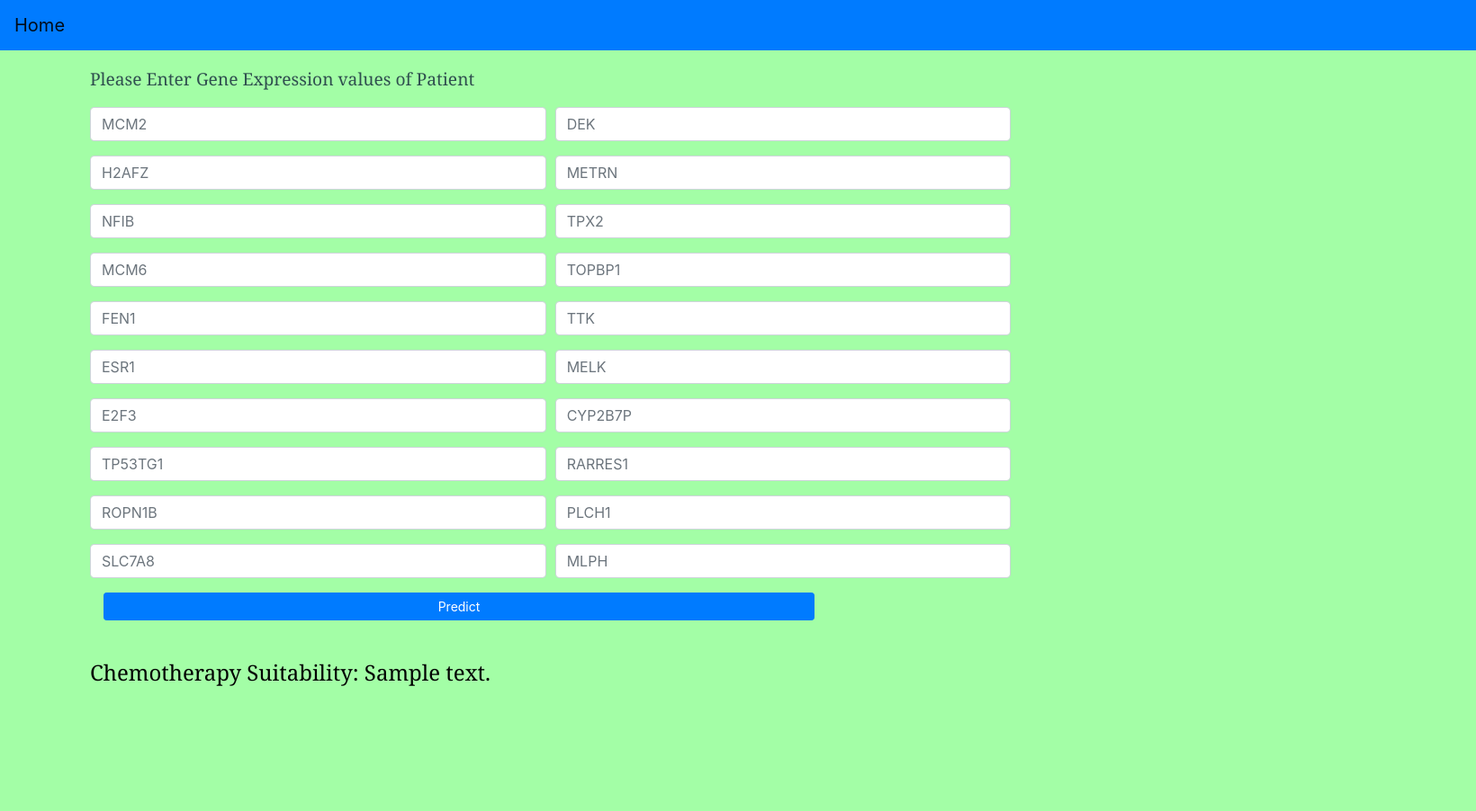
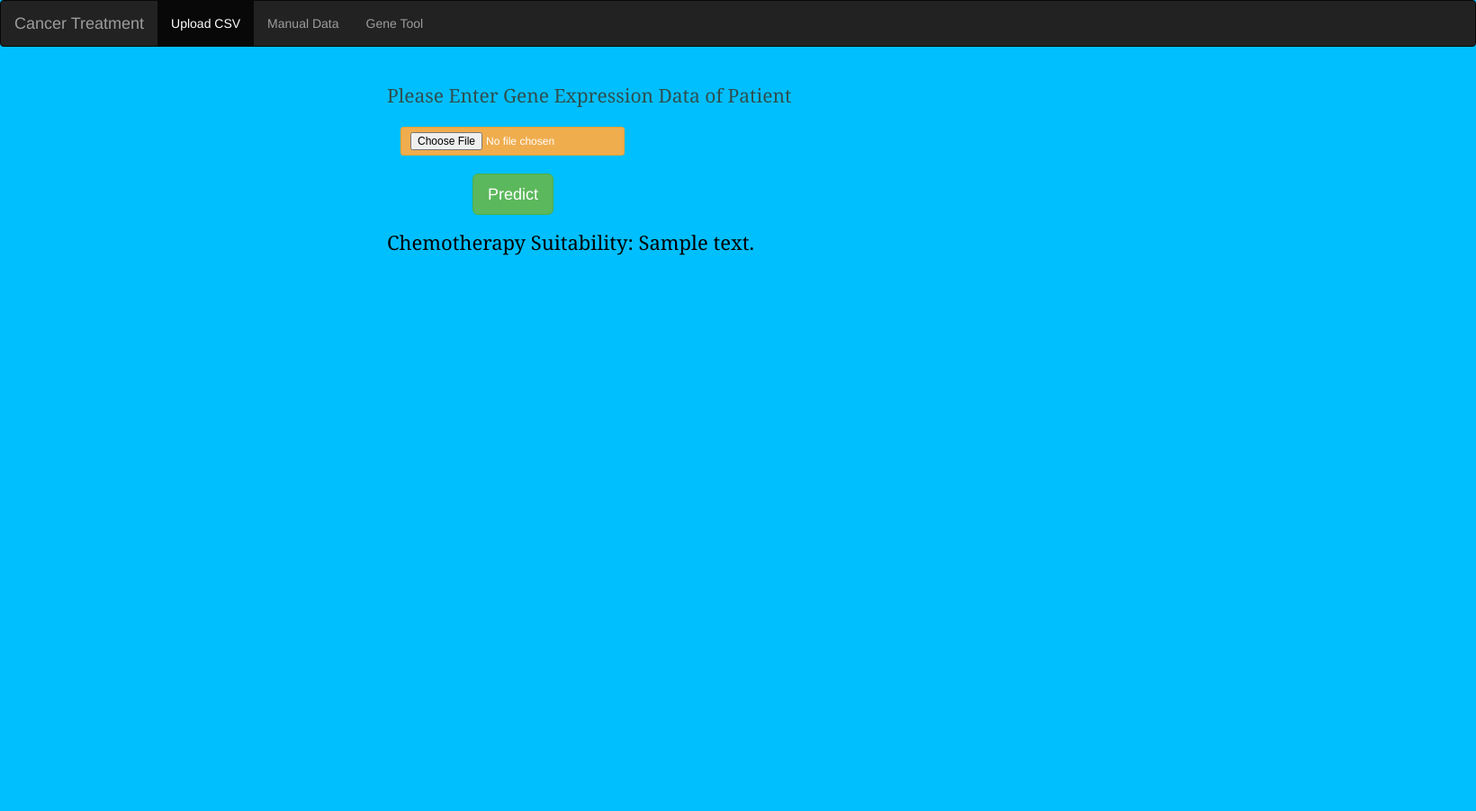
Before and after one commit to bajariyakrutik/chemotherapy_suitability_prediction, a Flask app: template templates/home.html in a window 1640 px wide. Shown: the whole page at 90% size. After the commit the page ends 284 px from the top, so only its background shows below. Run offline with Flask 2, Linux system fonts and the light colour scheme; the template is opened without the code that fills it: most values are stand-ins (such as "Sample title", 1, 10 or a date in 2020); parts of the project's set-up code (start-up, migrations or seed data) failed here and were passed over; some libraries are stand-ins or nearby versions.

Commit message:
Page added

```diff
--- a/app.py
+++ b/app.py
@@ -1,7 +1,12 @@
+import os
+import xlrd
+import pickle
+import openpyxl
 import numpy as np
 from flask import Flask, render_template
 from flask import request, jsonify
-import pickle
+from werkzeug.utils import secure_filename
+
 
 app = Flask(__name__)
 model = pickle.load(open('model.pkl', 'rb'))
@@ -9,9 +14,62 @@ model = pickle.load(open('model.pkl', 'rb'))
 @app.route('/')
 def man():
     return render_template('home.html')
+@app.route('/home1.html')
+def man1():
+    return render_template('home1.html')
+@app.route('/home2.html')
+def man2():
+    return render_template('home2.html')
+@app.route('/predict',methods=['GET', 'POST'])
+def home():
+    '''
+    For rendering results on HTML GUI
+    '''
+    if request.method == 'POST':
+        f = request.files['file']
+        f.filename = 'patient_data.xlsx'
+        f.save(secure_filename(f.filename))
+        # return 'file uploaded successfully'
 
+    path = 'patient_data.xlsx'
+    wb_obj = openpyxl.load_workbook(path)
+    sheet_obj = wb_obj.active
+    # print(sheet_obj.cell(row = 2, column = 1).value)
+
+    d1 = sheet_obj.cell(row = 2, column = 2).value
+    d2 = sheet_obj.cell(row = 2, column = 3).value
+    d3 = sheet_obj.cell(row = 2, column = 4).value
+    d4 = sheet_obj.cell(row = 2, column = 5).value
+    d5 = sheet_obj.cell(row = 2, column = 6).value
+    d6 = sheet_obj.cell(row = 2, column = 7).value
+    d7 = sheet_obj.cell(row = 2, column = 8).value
+    d8 = sheet_obj.cell(row = 2, column = 9).value
+    d9 = sheet_obj.cell(row = 2, column = 10).value
+    d10= sheet_obj.cell(row = 2, column = 11).value
+    d11= sheet_obj.cell(row = 2, column = 12).value
+    d12= sheet_obj.cell(row = 2, column = 13).value
+    d13= sheet_obj.cell(row = 2, column = 14).value
+    d14= sheet_obj.cell(row = 2, column = 15).value
+    d15= sheet_obj.cell(row = 2, column = 16).value
+    d16= sheet_obj.cell(row = 2, column = 17).value
+    d17= sheet_obj.cell(row = 2, column = 18).value
+    d18= sheet_obj.cell(row = 2, column = 19).value
+    d19= sheet_obj.cell(row = 2, column = 20).value
+    d20= sheet_obj.cell(row = 2, column = 21).value
+    arr=np.array([[d1,d2,d3,d4,d5,d6,d7,d8,d9,d10,d11,d12,d13,d14,d15,d16,d17,d18,d19,d20]])
+
+    #int_features = [int(x) for x in request.form.values()]
+    #final_features = [np.array(int_features)]
+    prediction = model.predict(arr)
+
+    output = prediction[0]
+    if output==0:
+        print("Chemotherapy Not Suitable")
+    else:
+        print("Chemotherapy Suitable")
+    return render_template('home.html', data=prediction, prediction_text='{}'.format(output))
 @app.route('/predict',methods=['POST'])
-def home():
+def home1():
     '''
     For rendering results on HTML GUI
     '''
@@ -39,16 +97,13 @@ def home():
 
     #int_features = [int(x) for x in request.form.values()]
     #final_features = [np.array(int_features)]
-    prediction = model.predict(arr)
+    prediction1 = model.predict(arr)
 
     output = prediction[0]
     if output==0:
         print("Chemotherapy Not Suitable")
     else:
         print("Chemotherapy Suitable")
-    return render_template('home.html', data=prediction, prediction_text='{}'.format(output))
-
-
-
+    return render_template('home1.html', data=prediction1, prediction1_text='{}'.format(output))
 if __name__ == "__main__":
     app.run(debug=True)
--- a/static/css/style.css
+++ b/static/css/style.css
@@ -1,7 +1,6 @@
 body {
-  background-color: #a3fea6;
-  margin-top: 50px;
-  margin-left: 100px;
+  background-color: #00BFFF;
+
   overflow-x: hidden;
 
   }
--- a/templates/home.html
+++ b/templates/home.html
@@ -5,111 +5,45 @@
 <head>
 <meta charset="UTF-8">
 <title>Model Deployment</title>
- <link rel="stylesheet" href="https://maxcdn.bootstrapcdn.com/bootstrap/4.0.0/css/bootstrap.min.css" integrity="sha384-Gn5384xqQ1aoWXA+058RXPxPg6fy4IWvTNh0E263XmFcJlSAwiGgFAW/dAiS6JXm" crossorigin="anonymous">
+<meta charset="utf-8">
+<meta name="viewport" content="width=device-width, initial-scale=1">
+<link rel="stylesheet" href="https://maxcdn.bootstrapcdn.com/bootstrap/3.4.1/css/bootstrap.min.css">
+<script src="https://ajax.googleapis.com/ajax/libs/jquery/3.5.1/jquery.min.js"></script>
+<script src="https://maxcdn.bootstrapcdn.com/bootstrap/3.4.1/js/bootstrap.min.js"></script>
 <link href='https://fonts.googleapis.com/css?family=Open+Sans+Condensed:300' rel='stylesheet' type='text/css'>
 <link rel="stylesheet" href="{{ url_for('static', filename='css/style.css') }}">
 
 </head>
 
 <body>
+  <nav class="navbar navbar-inverse">
+    <div class="container-fluid">
+      <div class="navbar-header">
+        <a class="navbar-brand" href="#">Cancer Treatment</a>
+      </div>
+      <ul class="nav navbar-nav">
+        <li class="active"><a href="/">Upload CSV</a></li>
+        <li><a href="home1.html">Manual Data</a></li>
+        <li><a href="home2.html">Gene Tool</a></li>
+      </ul>
+    </div>
+  </nav><br>
+  <div class="container-fluid"style="padding-left:430px">
 
-    <nav class="navbar fixed-top navbar-light bg-primary">
-
-  <a class="navbar-brand" href="#">Home</a>
-
-</nav><br>
-
-<p class="text-left">Please Enter Gene Expression values of Patient</p>
-  <form method="POST", action="{{url_for('home')}}">
-
-        <div class="form-row">
-           <div class="form-group col-md-4">
-    <input type="text", name='a', placeholder="MCM2", required="required", class="form-control" width="20px"/>
-</div>
-<div class="form-group col-md-4">
-<input type="text", name='b', placeholder="DEK", required="required", class="form-control" />
-           </div>
-         </div>
-<div class="form-row">
-<div class="form-group col-md-4">
-<input type="text", name='c', placeholder="H2AFZ", required="required", class="form-control" />
-</div>
-<div class="form-group col-md-4">
-<input type="text", name='d', placeholder="METRN", required="required", class="form-control" />
-</div>
-</div>
-<div class="form-row">
-<div class="form-group col-md-4">
-<input type="text", name='e', placeholder="NFIB", required="required", class="form-control" />
-</div>
-<div class="form-group col-md-4">
-<input type="text", name='f', placeholder="TPX2", required="required", class="form-control" />
-</div>
-</div>
-<div class="form-row">
-<div class="form-group col-md-4">
-<input type="text", name='g', placeholder="MCM6", required="required", class="form-control" />
-</div>
-<div class="form-group col-md-4">
-<input type="text", name='h', placeholder="TOPBP1", required="required", class="form-control" />
-</div></div>
-<div class="form-row">
-<div class="form-group col-md-4">
-<input type="text", name='i', placeholder="FEN1", required="required", class="form-control" />
-</div>
-<div class="form-group col-md-4">
-<input type="text", name='j', placeholder="TTK", required="required", class="form-control" />
-</div>
-</div>
-<div class="form-row">
-<div class="form-group col-md-4">
-<input type="text", name='k', placeholder="ESR1", required="required", class="form-control" />
-</div>
-<div class="form-group col-md-4">
-<input type="text", name='l', placeholder="MELK", required="required", class="form-control" />
-</div>
-</div>
-<div class="form-row">
-<div class="form-group col-md-4">
-<input type="text", name='m', placeholder="E2F3", required="required", class="form-control" />
-</div>
-<div class="form-group col-md-4">
-<input type="text", name='n', placeholder="CYP2B7P", required="required", class="form-control" />
-</div>
-</div>
-<div class="form-row">
-<div class="form-group col-md-4">
-<input type="text", name='o', placeholder="TP53TG1", required="required", class="form-control" />
-</div>
-<div class="form-group col-md-4">
-<input type="text", name='p', placeholder="RARRES1", required="required", class="form-control" />
-</div></div>
-<div class="form-row">
-<div class="form-group col-md-4">
-<input type="text", name='q', placeholder="ROPN1B", required="required", class="form-control" />
-</div>
-<div class="form-group col-md-4">
-<input type="text", name='r', placeholder="PLCH1", required="required", class="form-control" />
-</div></div>
-<div class="form-row">
-<div class="form-group col-md-4">
-<input type="text", name='s', placeholder="SLC7A8", required="required", class="form-control" />
-</div>
-  <div class="form-group col-md-4">
-<input type="text", name='t', placeholder="MLPH", required="required", class="form-control" />
-</div></div>
-<div class="form-group col-md-12">
-      <button type="submit" class="btn btn-primary btn-sm "value='predict'style="width:790px;">Predict</button>
+  <p class="lead">Please Enter Gene Expression Data of Patient</p>
+  <form action = "http://localhost:5000/predict" method = "POST" enctype = "multipart/form-data">
+    <div class="form-group col-md-12">
+      <input class="btn btn-warning btn-sm" type = "file" name = "file" accept=".xlsx" required /><br>
+<div class="container"style="padding-left:80px">
+      <button type="submit" class="btn btn-success btn-lg">Predict</button>
+    </div>
     </div>
 
   </form>
 
- <br>
-
-
-<p class="text-left"style="color:black;font-size:24px;"> Chemotherapy Suitability: {{ prediction_text }}</p>
-</div>
- <br> <br> <br> <br> <br>
-
+  </div>
+<div class="container-fluid"style="padding-left:430px">
+<p class="lead"style="color:black;font-size:22px;"> Chemotherapy Suitability: {{ prediction_text }}</p>
+  </div>
 </body>
 </html>
```
Also changed, not shown: templates/home1.html (added, +128 -0 lines), templates/home2.html (added, +32 -0 lines), m.jpg (added), 1 other file.
